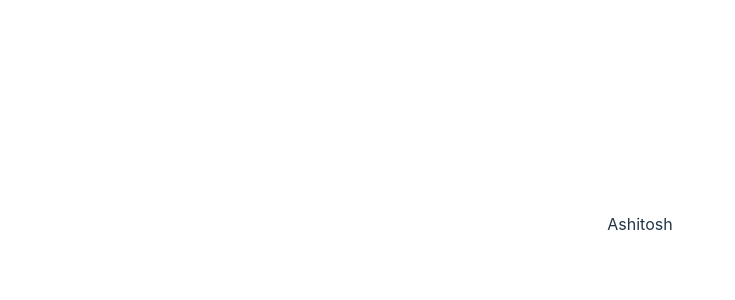
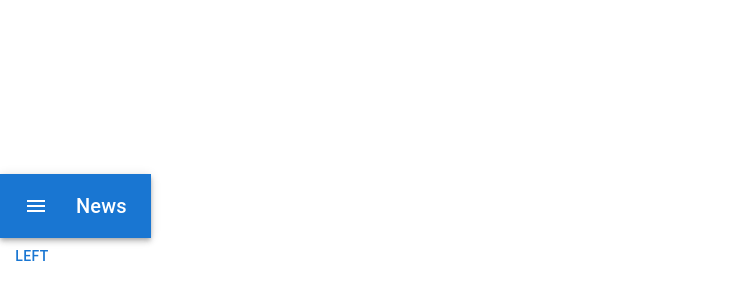
Before and after one commit to OmBhandwaldar/Inventory-And-Event-Management, a React (Vite) app in the folder frontend/: page / in a window 1280 px wide. Shown: the part 176-476 px from the top of the page, without its empty margins (0-735 px from the left). Built offline with nearby package versions, Linux system fonts and the light colour scheme.

Commit message:
Switching Branch

```diff
--- a/frontend/package.json
+++ b/frontend/package.json
@@ -10,6 +10,7 @@
     "preview": "vite preview"
   },
   "dependencies": {
+    "@mui/icons-material": "^6.1.4",
     "react": "^18.3.1",
     "react-dom": "^18.3.1"
   },
--- a/frontend/src/App.jsx
+++ b/frontend/src/App.jsx
@@ -1,7 +1,6 @@
-import { useState } from 'react'
-import reactLogo from './assets/react.svg'
-import viteLogo from '/vite.svg'
-import './App.css'
+// import './App.css'
+import AppDrawer from "./inventory/AppDrawer"
+import ListBar from './inventory/ListBar'
 
 function App() {
 
@@ -9,7 +8,8 @@ function App() {
   return (
     <>
       <div>
-       Ashitosh
+        <ListBar/>
+        <AppDrawer/>
       </div>
     </>
   )
--- /dev/null
+++ b/frontend/src/inventory/AppDrawer.jsx
@@ -0,0 +1,65 @@
+import * as React from 'react';
+import Box from '@mui/material/Box';
+import Drawer from '@mui/material/Drawer';
+import Button from '@mui/material/Button';
+import List from '@mui/material/List';
+import ListItem from '@mui/material/ListItem';
+import ListItemButton from '@mui/material/ListItemButton';
+import ListItemIcon from '@mui/material/ListItemIcon';
+import ListItemText from '@mui/material/ListItemText';
+import InboxIcon from '@mui/icons-material/MoveToInbox';
+import MailIcon from '@mui/icons-material/Mail';
+
+export default function AnchorTemporaryDrawer() {
+  const [state, setState] = React.useState({
+    left: false,
+  });
+
+  const toggleDrawer = (anchor, open) => (event) => {
+    if (event.type === 'keydown' && (event.key === 'Tab' || event.key === 'Shift')) {
+      return;
+    }
+
+    setState({ ...state, [anchor]: open });
+  };
+
+  const list = (anchor) => (
+    <Box
+      sx={{ width: anchor === 'top' || anchor === 'bottom' ? 'auto' : 250 }}
+      role="presentation"
+      onClick={toggleDrawer(anchor, false)}
+      onKeyDown={toggleDrawer(anchor, false)}
+    >
+
+      <List>
+        {['Available Items', 'Make Request', 'Order Items'].map((text, index) => (
+          <ListItem key={text} disablePadding>
+            <ListItemButton>
+              <ListItemIcon>
+                {index % 2 === 0 ? <InboxIcon /> : <MailIcon />}
+              </ListItemIcon>
+              <ListItemText primary={text} />
+            </ListItemButton>
+          </ListItem>
+        ))}
+      </List>
+    </Box>
+  );
+
+  return (
+    <div>
+      {['left'].map((anchor) => (
+        <React.Fragment key={anchor}>
+          <Button onClick={toggleDrawer(anchor, true)}>{anchor}</Button>
+          <Drawer
+            anchor={anchor}
+            open={state[anchor]}
+            onClose={toggleDrawer(anchor, false)}
+          >
+            {list(anchor)}
+          </Drawer>
+        </React.Fragment>
+      ))}
+    </div>
+  );
+}
--- /dev/null
+++ b/frontend/src/inventory/ListBar.jsx
@@ -0,0 +1,31 @@
+import * as React from 'react';
+import AppBar from '@mui/material/AppBar';
+import Box from '@mui/material/Box';
+import Toolbar from '@mui/material/Toolbar';
+import Typography from '@mui/material/Typography';
+import Button from '@mui/material/Button';
+import IconButton from '@mui/material/IconButton';
+import MenuIcon from '@mui/icons-material/Menu';
+
+export default function ListBar() {
+  return (
+    <Box sx={{ flexGrow: 1 }}>
+      <AppBar position="static">
+        <Toolbar>
+          <IconButton
+            size="large"
+            edge="start"
+            color="inherit"
+            aria-label="menu"
+            sx={{ mr: 2 }}
+          >
+            <MenuIcon />
+          </IconButton>
+          <Typography variant="h6" component="div" sx={{ flexGrow: 1 }}>
+            News
+          </Typography>
+        </Toolbar>
+      </AppBar>
+    </Box>
+  );
+}
```
Also changed, not shown: frontend/src/inventory/AvailableItems.jsx (added), frontend/src/inventory/MakeRequest.jsx (added), 1 other file (tests, documents, lock files or other folders).
